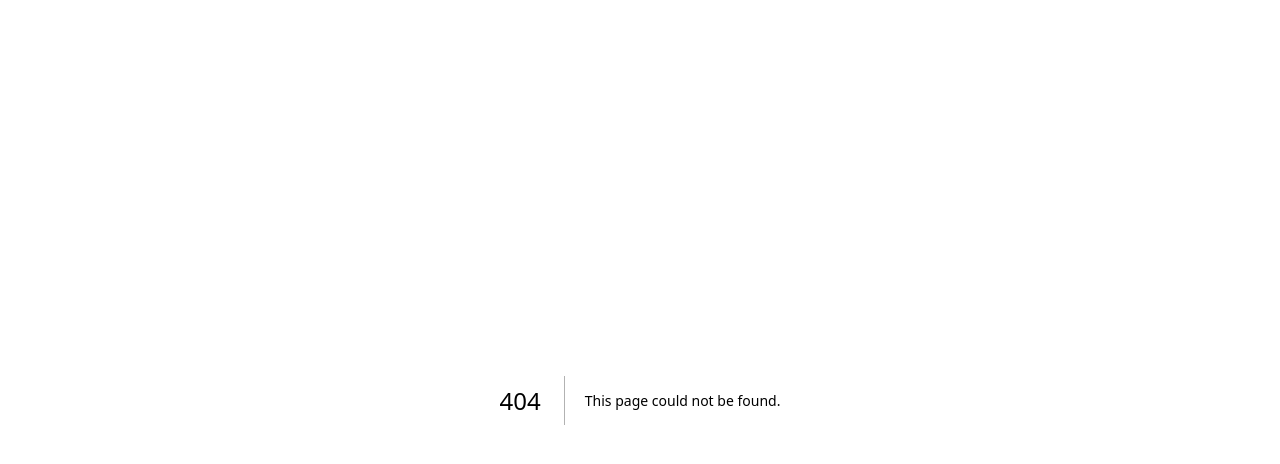
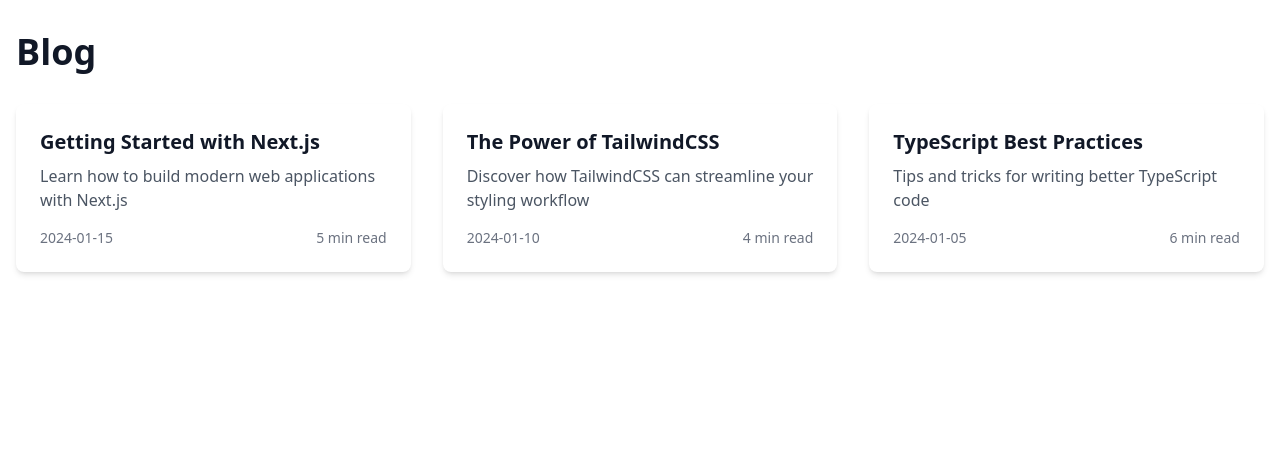
Before and after one commit to felixrueckl/website-test, a Next.js app: page /blog in a window 1280 px wide. Before the commit this address had no page. Shown: the top 464 px of the page. Built offline with nearby package versions, Linux system fonts and the light colour scheme.

Commit message:
Add blog page and BlogPost component

```diff
--- /dev/null
+++ b/src/app/blog/page.tsx
@@ -0,0 +1,38 @@
+import { BlogPost } from '@/components/blog/BlogPost';
+
+const posts = [
+  {
+    id: 1,
+    title: 'Getting Started with Next.js',
+    excerpt: 'Learn how to build modern web applications with Next.js',
+    date: '2024-01-15',
+    readTime: '5 min read',
+  },
+  {
+    id: 2,
+    title: 'The Power of TailwindCSS',
+    excerpt: 'Discover how TailwindCSS can streamline your styling workflow',
+    date: '2024-01-10',
+    readTime: '4 min read',
+  },
+  {
+    id: 3,
+    title: 'TypeScript Best Practices',
+    excerpt: 'Tips and tricks for writing better TypeScript code',
+    date: '2024-01-05',
+    readTime: '6 min read',
+  },
+];
+
+export default function BlogPage() {
+  return (
+    <div className="container mx-auto px-4 py-8">
+      <h1 className="text-4xl font-bold mb-8">Blog</h1>
+      <div className="grid gap-8 md:grid-cols-2 lg:grid-cols-3">
+        {posts.map((post) => (
+          <BlogPost key={post.id} {...post} />
+        ))}
+      </div>
+    </div>
+  );
+}
--- /dev/null
+++ b/src/components/blog/BlogPost.tsx
@@ -0,0 +1,21 @@
+interface BlogPostProps {
+  title: string;
+  excerpt: string;
+  date: string;
+  readTime: string;
+}
+
+export function BlogPost({ title, excerpt, date, readTime }: BlogPostProps) {
+  return (
+    <article className="bg-white rounded-lg shadow-md overflow-hidden hover:shadow-lg transition-shadow">
+      <div className="p-6">
+        <h2 className="text-xl font-semibold mb-2">{title}</h2>
+        <p className="text-gray-600 mb-4">{excerpt}</p>
+        <div className="flex justify-between text-sm text-gray-500">
+          <span>{date}</span>
+          <span>{readTime}</span>
+        </div>
+      </div>
+    </article>
+  );
+}
```
